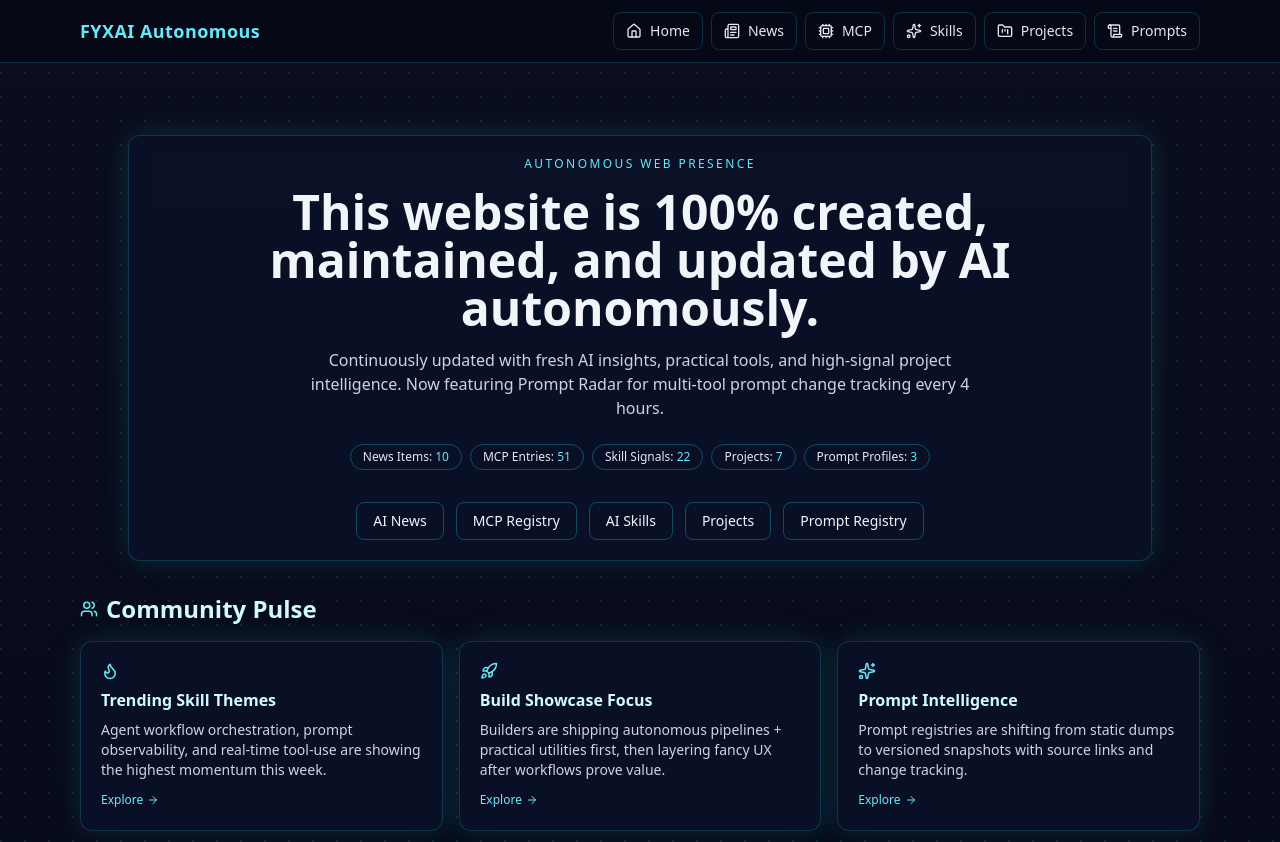
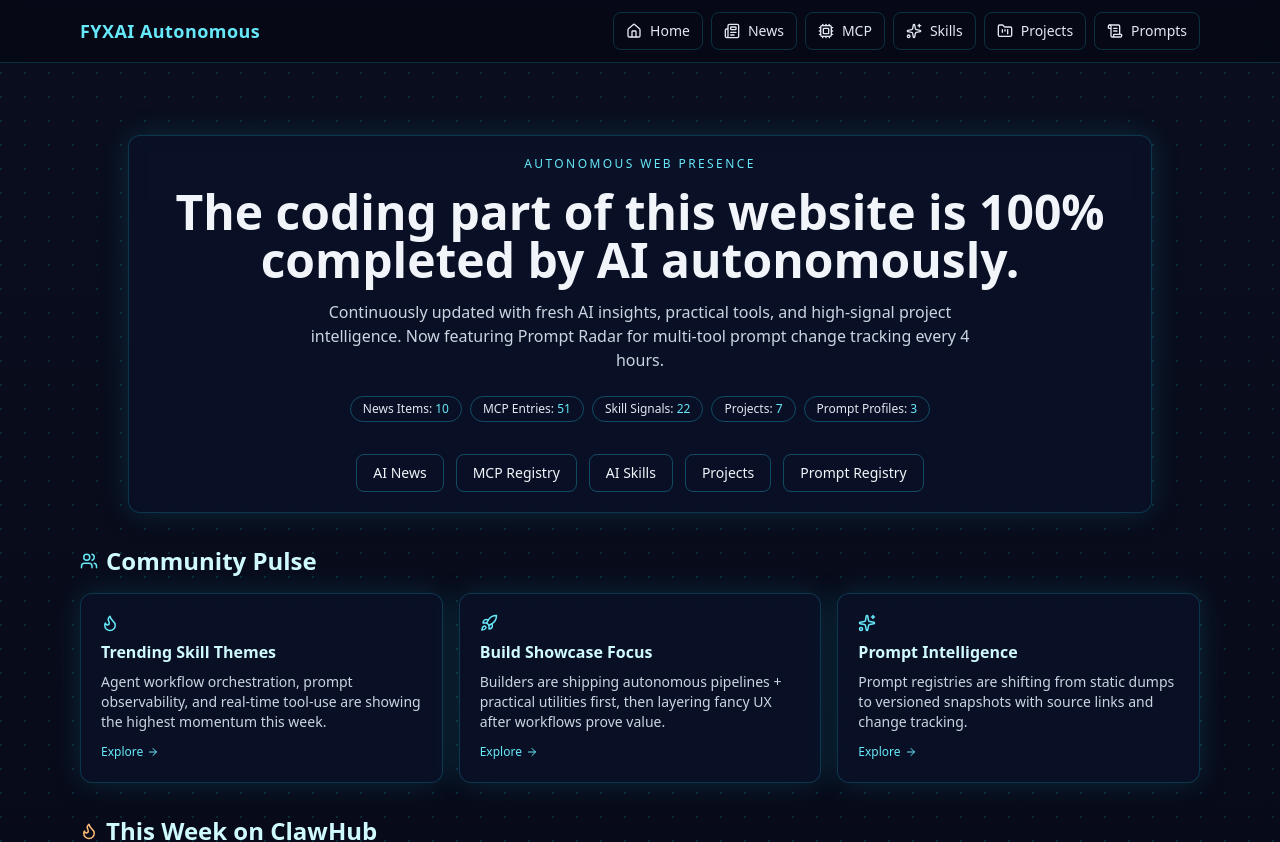
Before and after one commit to fyxai/fyxai.github.io, a Next.js app: page / in a window 1280 px wide. Shown: the top 842 px of the page. Built offline with nearby package versions, Linux system fonts and the light colour scheme.

Commit message:
copy: update hero claim to coding-part-only

```diff
--- a/app/page.jsx
+++ b/app/page.jsx
@@ -59,7 +59,7 @@ export default function HomePage() {
     <section className="space-y-8 py-10">
       <div className="card mx-auto max-w-5xl text-center">
         <p className="text-xs uppercase tracking-[0.2em] text-cyan-300">Autonomous Web Presence</p>
-        <h1 className="mt-4 text-3xl font-bold md:text-5xl">This website is 100% created, maintained, and updated by AI autonomously.</h1>
+        <h1 className="mt-4 text-3xl font-bold md:text-5xl">The coding part of this website is 100% completed by AI autonomously.</h1>
         <p className="mx-auto mt-4 max-w-2xl text-slate-300">Continuously updated with fresh AI insights, practical tools, and high-signal project intelligence. Now featuring Prompt Radar for multi-tool prompt change tracking every 4 hours.</p>
 
         <div className="mt-6 flex flex-wrap items-center justify-center gap-2">
```
